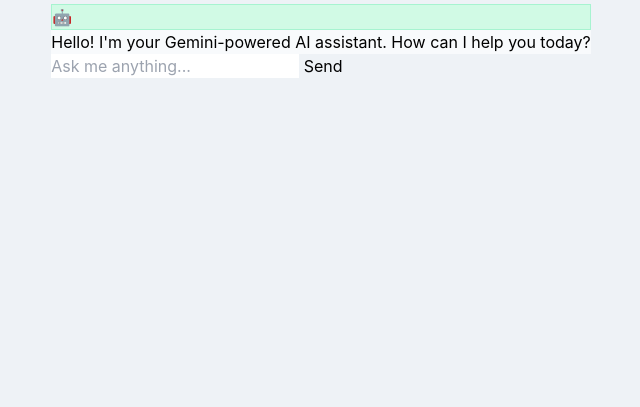
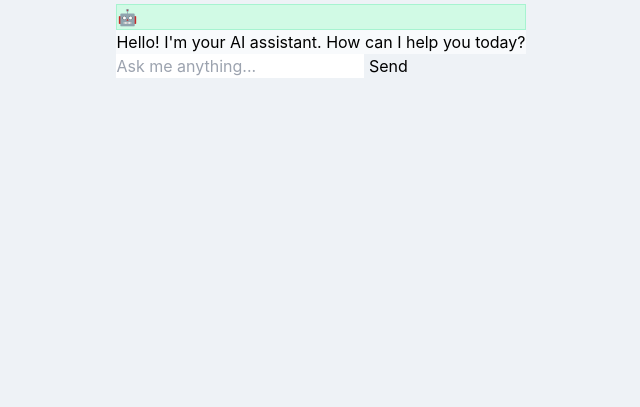
Before and after one commit to Minahil03/my-chatbot, a plain HTML site: page index.html in a window 1280 px wide. Shown: the part 393-800 px from the top of the page, without its empty margins (319-959 px from the left). Drawn offline with nearby package versions, Linux system fonts and the light colour scheme.

Commit message:
updated conversational chatbot

```diff
--- a/index.html
+++ b/index.html
@@ -96,7 +96,7 @@
         <div class="chat-messages" id="chat-messages">
             <div class="message-wrapper bot">
                 <div class="message-avatar bot">🤖</div>
-                <div class="message bot">Hello! I'm your Gemini-powered AI assistant. How can I help you today?</div>
+                <div class="message bot">Hello! I'm your AI assistant. How can I help you today?</div>
             </div>
         </div>
         <div class="loading-indicator hidden" id="loading-indicator">
@@ -114,10 +114,13 @@
         const sendButton = document.getElementById('send-button');
         const loadingIndicator = document.getElementById('loading-indicator');
 
+        // This is the chat history that will be sent to the Gemini API.
+        // The roles are 'user' and 'model' for the Gemini API.
         let chatHistory = [];
         const initialBotMessage = "Hello! I'm your Gemini-powered AI assistant. How can I help you today?";
         chatHistory.push({ role: "model", parts: [{ text: initialBotMessage }] });
 
+        // Function to add a new message bubble to the chat interface.
         function addMessage(text, sender) {
             const messageWrapper = document.createElement('div');
             messageWrapper.classList.add('message-wrapper', sender);
@@ -135,12 +138,12 @@
                 messageWrapper.appendChild(avatarDiv);
                 messageWrapper.appendChild(messageDiv);
             }
-
             chatMessages.appendChild(messageWrapper);
             setTimeout(() => { messageWrapper.classList.remove('opacity-0'); }, 10);
             chatMessages.scrollTop = chatMessages.scrollHeight;
         }
 
+        // A helper function to handle API calls with exponential backoff for reliability.
         async function fetchWithExponentialBackoff(url, options, retries = 5, delay = 1000) {
             for (let i = 0; i < retries; i++) {
                 try {
@@ -158,13 +161,16 @@
             throw new Error("Failed to fetch after multiple retries.");
         }
 
+        // The main function to send the user's message to the Gemini API and get a response.
         async function sendMessageToGemini(prompt) {
             loadingIndicator.classList.remove('hidden');
             sendButton.disabled = true;
 
+            // Add the new user message to the chat history.
             chatHistory.push({ role: "user", parts: [{ text: prompt }] });
 
             const payload = { contents: chatHistory };
+            // The API key is provided automatically by the Canvas environment.
             const apiKey = "";
             const apiUrl = `https://generativelanguage.googleapis.com/v1beta/models/gemini-2.5-flash-preview-05-20:generateContent?key=${apiKey}`;
 
@@ -181,6 +187,7 @@
                     result.candidates[0].content.parts.length > 0) {
                     const botResponse = result.candidates[0].content.parts[0].text;
                     addMessage(botResponse, 'bot');
+                    // Add the bot's response to the chat history to maintain context.
                     chatHistory.push({ role: "model", parts: [{ text: botResponse }] });
                 } else {
                     addMessage("Sorry, I couldn't get a response from the Gemini API. Please try again.", 'bot');
@@ -197,6 +204,7 @@
             }
         }
 
+        // Event listener for the 'Send' button click.
         sendButton.addEventListener('click', () => {
             const message = userInput.value.trim();
             if (message) {
@@ -205,6 +213,7 @@
             }
         });
 
+        // Event listener for the 'Enter' key press in the input field.
         userInput.addEventListener('keypress', (event) => {
             if (event.key === 'Enter') {
                 sendButton.click();
@@ -212,4 +221,3 @@
         });
     </script>
 </body>
-</html>
```
